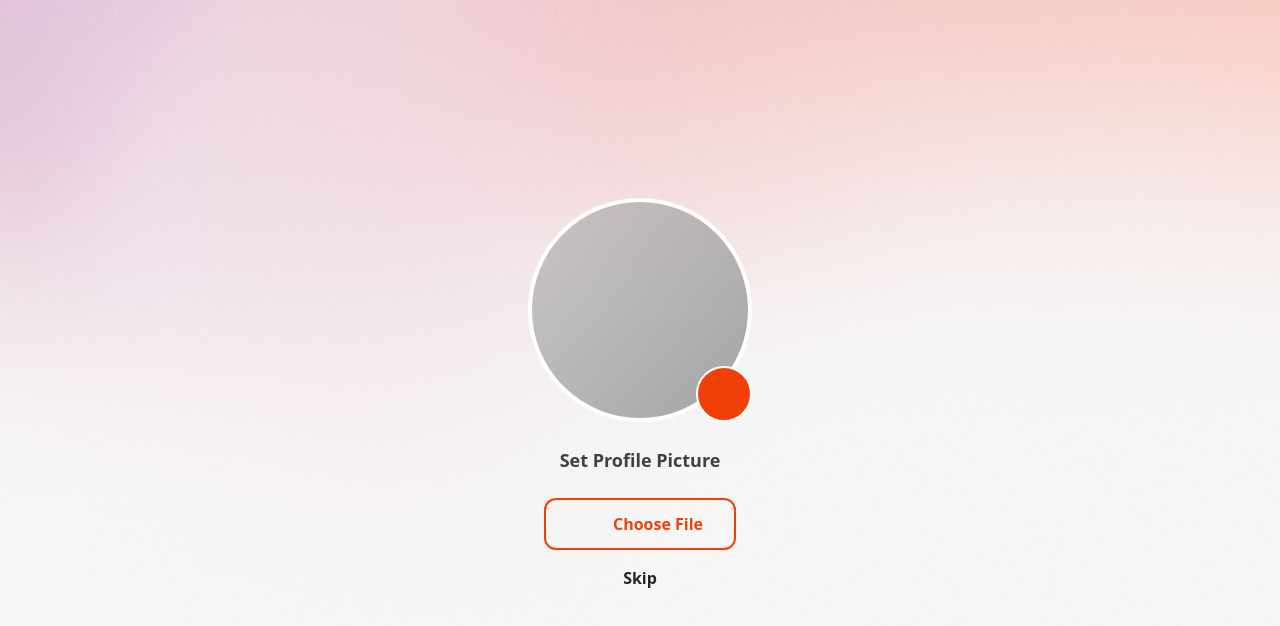
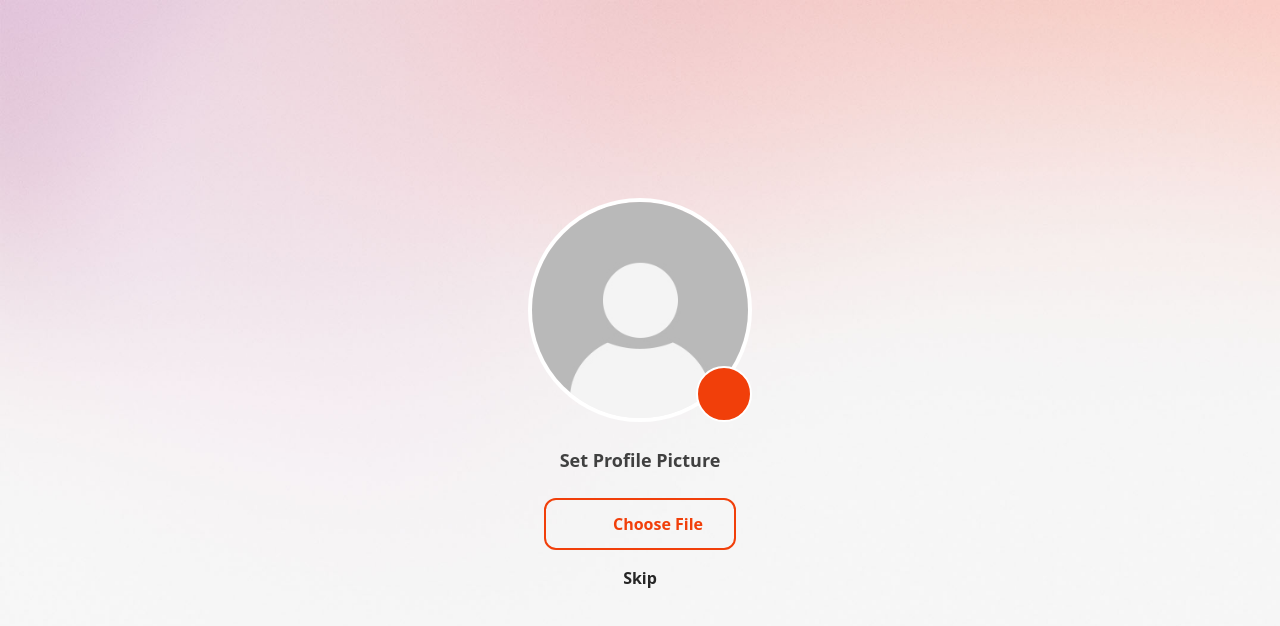
Before and after one commit to kevinlaw91/react-signin-demo, a React (Vite) app: page /signup/setup in a window 1280 px wide. Shown: the top 626 px of the page. Built offline with nearby package versions, Linux system fonts and the light colour scheme; some icons are missing.

Commit message:
feat: use placeholder profile picture for preview

```diff
--- a/src/routes/ProfileSetupProfilePicture.tsx
+++ b/src/routes/ProfileSetupProfilePicture.tsx
@@ -103,20 +103,12 @@ function ProfilePicturePreview({ src, className, ...otherProps }: {
 }) {
   return (
     <section data-testid="avatar_preview" className={twMerge('aspect-square', className)} role="button" {...otherProps}>
-      <div className={twMerge('rounded-full w-full aspect-square overflow-hidden flex items-center justify-center border-4 border-white', src ? 'bg-transparent' : 'bg-gradient-to-br from-neutral-400/50 to-neutral-400')}>
-        {
-          src
-            ? (
-                <img
-                  src={src}
-                  alt="Preview of profile picture"
-                  className="w-full h-full object-cover"
-                />
-              )
-            : (
-                <Icon icon="teenyicons:user-solid" className="flex items-center justify-center w-3/4 text-white/20 aspect-square" width="unset" />
-              )
-        }
+      <div className="rounded-full w-full aspect-square overflow-hidden flex items-center justify-center border-4 border-white">
+        <img
+          src={src ? src : '/assets/images/profile-picture-blank.jpg'}
+          alt="Preview of profile picture"
+          className="w-full h-full object-cover"
+        />
       </div>
       <div className="absolute bottom-0 right-0 w-1/4 box-border p-3 aspect-square bg-primary border-2 border-white rounded-full flex items-center justify-center">
         <Icon icon="ph:camera" className="w-full text-white" width="unset" />
```
Also changed, not shown: public/assets/images/profile-picture-blank.jpg (added), 1 other file (tests, documents, lock files or other folders).
